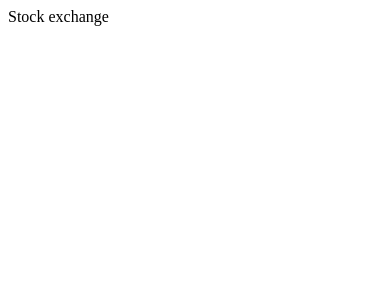
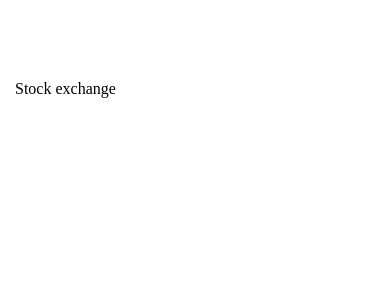
Before and after one commit to nataliakulas/stock-webapp, a React (Create React App) app: page / in a window 390 px wide. Shown: the top 300 px of the page. Built offline with nearby package versions, Linux system fonts and the light colour scheme.

Commit message:
Basic layout

```diff
--- a/src/App.js
+++ b/src/App.js
@@ -7,14 +7,18 @@ import * as route from "./shared/routes";
 import DashboardPage from "./pages/dashboard";
 import AddPage from "./pages/add";
 
+import Layout from "./components/Layout";
+
 const history = createBrowserHistory();
 
 const App = () => (
   <Router history={history}>
-    <Switch>
-      <Route exact path={route.DASHBOARD} component={DashboardPage} />
-      <Route exact path={route.ADD} component={AddPage} />
-    </Switch>
+    <Layout>
+      <Switch>
+        <Route exact path={route.DASHBOARD} component={DashboardPage} />
+        <Route exact path={route.ADD} component={AddPage} />
+      </Switch>
+    </Layout>
   </Router>
 );
 
--- /dev/null
+++ b/src/components/Layout.jsx
@@ -0,0 +1,28 @@
+import React from "react";
+import { Container, setConfiguration } from "react-grid-system";
+import styled, { createGlobalStyle } from "styled-components";
+import styledNormalize from "styled-normalize";
+
+const Layout = ({ children }) => (
+  <Page>
+    <GlobalStyle />
+    <Container>{children}</Container>
+  </Page>
+);
+
+export default Layout;
+
+const Page = styled.div`
+  width: 100%;
+  height: 100vh;
+  padding-top: 80px;
+`;
+
+setConfiguration({
+  breakpoints: [768, 992, 1200, 1540],
+  containerWidths: [750, 960, 1140, 1140]
+});
+
+const GlobalStyle = createGlobalStyle`
+  ${styledNormalize};
+`;
```
